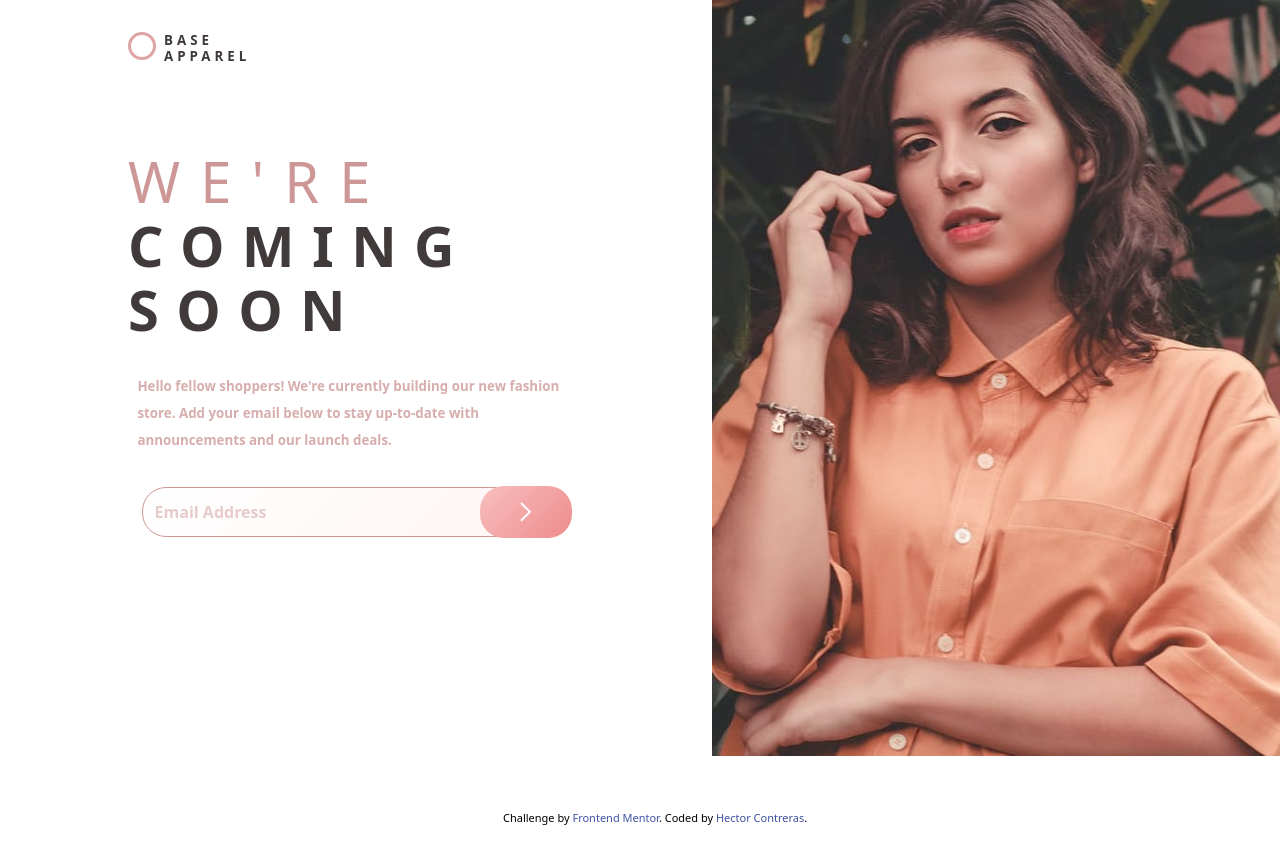
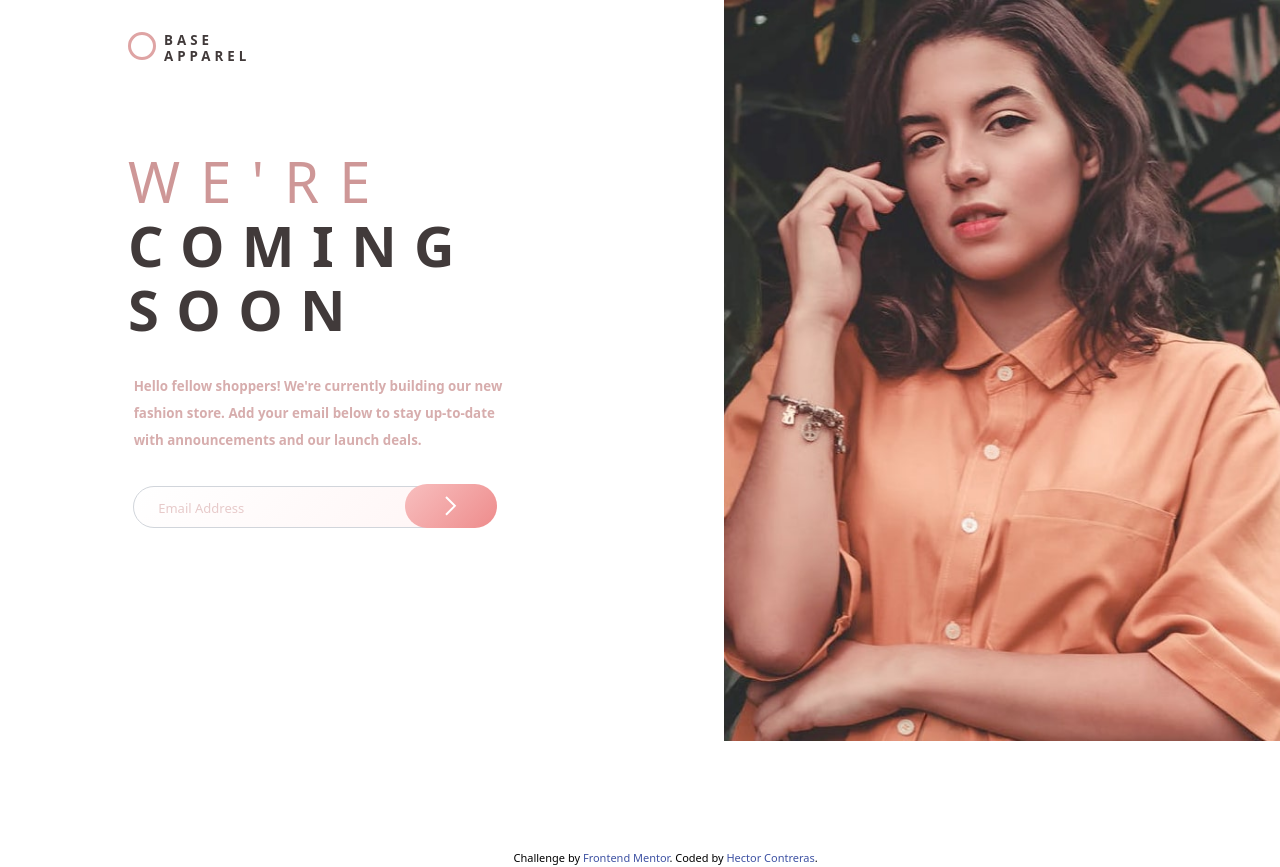
Before and after one commit to hectrhcc/base-apparel-coming-soon, a website: page index.html in a window 1280 px wide. Shown: the top 867 px of the page. Before the commit the page ends 827 px from the top, so only its background shows below. Drawn offline with Linux system fonts and the light colour scheme.

Commit message:
casi todo

```diff
--- a/index.html
+++ b/index.html
@@ -12,7 +12,19 @@
     .attribution a { color: hsl(228, 45%, 44%); }
     .placeholder-Desaturated-Red::placeholder {
   color: hsl(0, 38%, 85%);
-  font-weight:700;
+  font-weight:500;
+  font-size: small;
+
+}
+.formulario{
+  width:90%;
+  display: inline;
+
+}
+#boton{
+ position: relative;
+ bottom:2.77rem;
+ left:15.7rem;
 }
      .espacio{
       letter-spacing: 0.3em;
@@ -56,16 +68,68 @@
       line-height:1.7rem;
       color:hsl(0, 34%, 76%);
     }
-
-    input:invalid::after {
-  content: "Por favor, ingrese un correo electrónico válido.";
-  color: red;
-  font-size: smaller;
-  position: absolute;
-  bottom: -20px; /* Ajusta la posición vertical del mensaje */
-  left: 0;
+    #error-container{
+      position: relative;
+      bottom:3rem;
+      left:10rem;
+      color:rgb(221, 125, 144);
+      font-size: small;
+      font-weight: 500;
     }
 
+    button:hover .mi-input,
+.mi-input:focus {
+  border: 0.15rem solid crimson;
+}
+
+.mi-input:focus {
+  border: 0.15rem solid crimson;
+}
+    input {
+    /* Resetear todos los estilos preestablecidos porque aparecia un naranja en el focus de la nada */
+    appearance: none;
+    background-color: transparent;
+    border: none;
+    outline: none;
+    box-shadow: none;
+    padding-left:1.5rem;
+    margin: 0;
+    font-family: inherit;
+    font-size: inherit;
+    line-height: inherit;
+}
+
+/* Estilos específicos para cuando el input está en foco */
+input:focus {
+    /* Agrega estilos de foco según sea necesario */
+    padding-left:1.5rem;
+}
+@media (min-width:390px){
+    #boton{
+    position: relative;
+    bottom:2.75rem;
+    left:12rem;
+    }
+    #error-container{
+      margin-top: 0.3rem;
+      position: relative;
+      left:4rem;
+    }
+    .texto{
+      width:95%;
+    }
+}
+   @media (min-width:768px){
+    #boton{
+    position: relative;
+    left:17rem;
+    }
+    #error-container{
+      margin-top: 0.3rem;
+      position: relative;
+      left:12rem;
+    }
+   }
     @media screen and (min-width: 1024px) and (max-width: 1439px) {
       body, html {
     margin: 0;
@@ -73,7 +137,9 @@
     width: 104.5%;
 
   }
-
+  #error-container{
+    left:9.6rem;
+  }
 
       .container{
         display: flex;
@@ -99,8 +165,9 @@
 
     .texto{
       text-align:left;
-      padding: 0 0.8rem;
-      width:65%;
+      position: relative;
+      right:2.69rem;
+      width:60%;
 
     }
         .titulo{
@@ -140,8 +207,9 @@
     padding: 0;
     width: 104.4%;
   }
-
-
+  #error-container{
+    left:14.8rem;
+  }
       .container{
         display: flex;
         width: 100%;
@@ -166,7 +234,9 @@
       text-align:left;
       padding: 0 1rem;
       position: relative;
-      right:0.4rem;
+      right:1.78rem;
+      width:45%;
+
     }
     .titulo{
       display: inline-block;
@@ -199,7 +269,6 @@
   <div class="container ">
     <div class="elem1 ">
       <header>
-
           <div class="flex mb-8 mt-8 ml-8 sub">
     <div class="mt-2 rounded-full h-5 w-5 borde-circulo  relative inline mr-2 lg:mt-0 lg:h-7 lg:w-7 ">
       <div class="relative inset-0 rounded-full border border-transparent">
@@ -207,20 +276,19 @@
       </div>
       <span class="w-1/6 text-left font-semibold espacio inline leading-4 text-Dark-Grayish-Red lg:w-1/12">BASE APPAREL</span>
           </div>
-
           <img src="./images/hero-mobile.jpg"  class="lg:hidden sm:mx-auto max-md:w-full"  />
-
-
       </header>
-  <main>
   <div  class="titulo"><div class="wear text-Desaturated-Red">We're</div><div class="comming text-Dark-Grayish-Red"> coming soon</div></div>
-
   <p class="texto block flex  items-center  sm:text-center max-md:text-center sm:w-3/4 lg:w-1/2 ">Hello fellow shoppers! We're currently building our new fashion store.
   Add your email below to stay up-to-date with announcements and our launch deals.</p>
-
-  <div class="flex justify-center items-center input"><input type="email" placeholder="Email Address" class=" w-8/12 flex p-3 rounded-3xl  rounded-r-none bg-white border border-Desaturated-Red border-solid border-3 placeholder-Desaturated-Red  bg-Gradient-Text-1 lg:w-5/12 sm:w-1/2" required pattern="[a-z0-9._%+-]+@[a-z0-9.-]+\.[a-z]{2,}$"/>
-  <button type="submit"  class="relative right-8  "  ><img src="./images/icon-arrow.svg" class="py-4 px-10 border-Soft-Red border-solid border-3 rounded-3xl bg-Gradient-Text-2 "  /></button>
+  <div  class="flex justify-center items-center input">
+    <form class="formulario relative lg:left-40 sm:left-32 max-md:left-6">
+    <input id='input' type="email" placeholder="Email Address" class=" w-8/12 flex py-2 rounded-3xl  rounded-r-none bg-white border border-gray-300 border-solid border-3 placeholder-Desaturated-Red  bg-Gradient-Text-1 lg:w-5/12 sm:w-1/2  mi-input" required  pattern="[a-z0-9._%+-ñÑ]+@[a-z0-9.-]+\.[a-z]{2,}$"/>
+      <button id='boton' type="submit"   ><img src="./images/icon-arrow.svg" class="max-md:px-7 py-3 px-10 border-Soft-Red border-solid border-3 rounded-3xl bg-Gradient-Text-2 hover:bg-Gradient-Text-3 "  />
+      </button>
+    </form>
   </div>
+  <p id="error-container" ></p> <!--fuera del div porque el flex posiciona el msj al costado-->
   </main>
   <footer>
     <p class="attribution">
@@ -231,5 +299,6 @@
 </div>
 <div class="elem2"><img src="./images/hero-desktop.jpg"  class="sm:hidden max-md:hidden lg:block "  /></div>
 </div>
+<script src="script.js"></script>
 </body>
 </html>
--- /dev/null
+++ b/script.js
@@ -0,0 +1,34 @@
+document.addEventListener('DOMContentLoaded', () => {
+    const input = document.getElementById('input');
+    const btn = document.getElementById('boton');
+    const errorContainer = document.getElementById('error-container');
+
+    btn.addEventListener('click', () => {
+
+        const email = input.value.trim(); // Obtener el valor del input y eliminar espacios en blanco al principio y al final
+        //e.preventDefault(); nunca fue necesario se arregla con estructura html
+        if (!isValidEmail(email)) { // Comprobar si el correo electrónico no es válido
+            showErrorText(); // Mostrar el mensaje de error
+
+        } else {
+            hideErrorText(); // Ocultar el mensaje de error si el correo electrónico es válido
+        }
+    });
+
+    function isValidEmail(email) {
+        // Expresión regular para validar el formato del correo electrónico
+        const emailRegex = /^[^\s@]+@[^\s@]+\.[^\s@]+$/;
+        return emailRegex.test(email); // Devuelve true si el correo electrónico es válido, de lo contrario devuelve false
+    }
+
+    function showErrorText() {
+        errorContainer.textContent = 'Please provide a valid email'; // Texto del mensaje de error
+        errorContainer.style.display = 'block'; // Mostrar el mensaje de error
+    }
+
+    function hideErrorText() {
+        errorContainer.textContent = ''; // Limpiar el texto del mensaje de error
+        errorContainer.style.display = 'none'; // Ocultar el mensaje de error
+    }
+
+});
--- a/tailwind.config.js
+++ b/tailwind.config.js
@@ -11,7 +11,8 @@ module.exports = {
       },
       backgroundImage: {
         "Gradient-Text-1": "linear-gradient(135deg, hsl(0, 0%, 100%), hsl(0, 100%, 98%))",
-        "Gradient-Text-2": "linear-gradient(135deg, hsl(0, 80%, 86%), hsl(0, 74%, 74%))"
+        "Gradient-Text-2": "linear-gradient(135deg, hsl(0, 80%, 86%), hsl(0, 74%, 74%))",
+        "Gradient-Text-3": "linear-gradient(135deg, hsl(0, 80%, 86%), hsl(0, 60%, 90%))"
       }
     },
   },
```
Also changed, not shown: output.css. Lines whose indentation alone changed are shown as unchanged.
